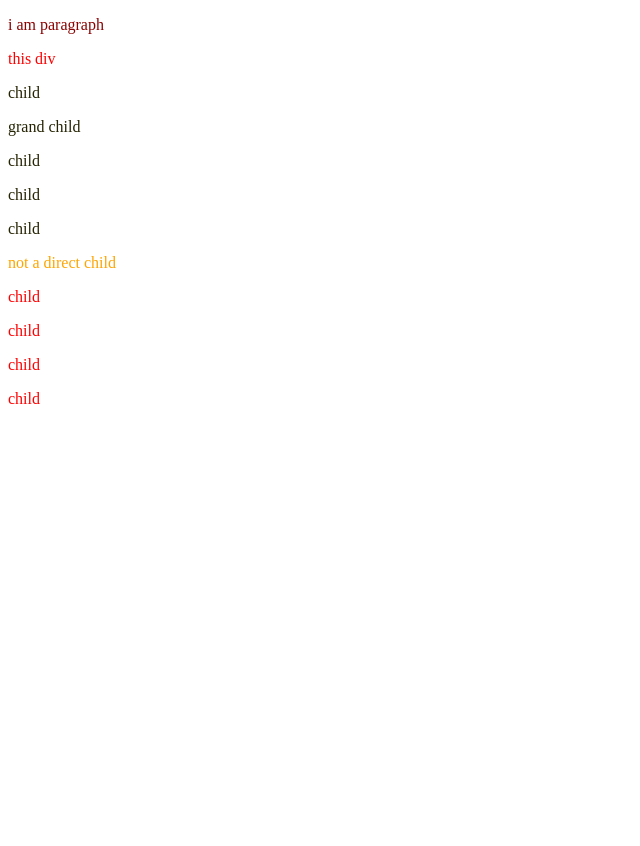
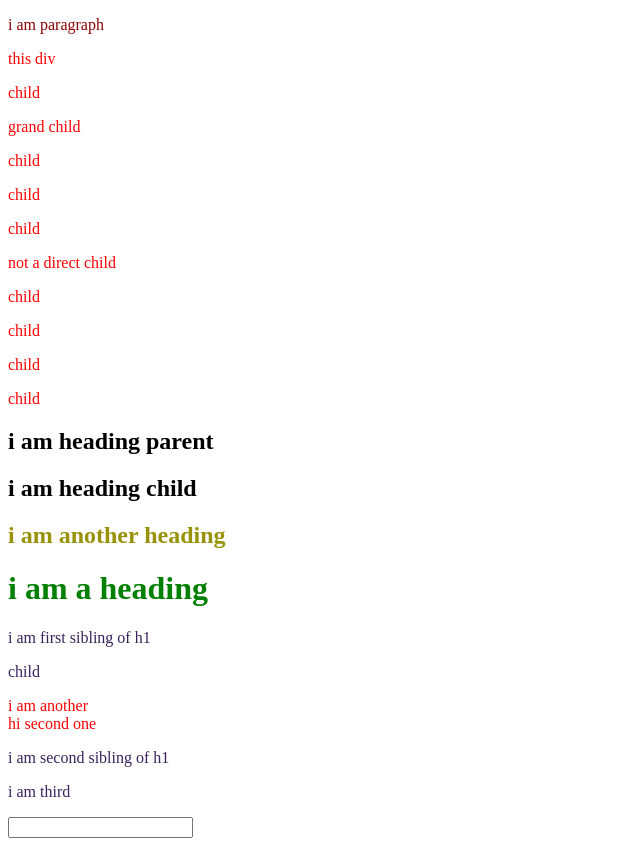
Before and after one commit to someshwarreddy/priya7am, a plain HTML site: page css/selectors.html in a window 1280 px wide. Shown: the whole page, without its empty margins (0-640 px from the left). Before the commit the page ends 800 px from the top, so only its background shows below. Drawn offline with Linux system fonts and the light colour scheme.

Commit message:
selectors

```diff
--- a/css/selectors.html
+++ b/css/selectors.html
@@ -34,11 +34,43 @@
 
         /* descendant selector useing this selector selecting all child elements of parent */
         .parent p {
-            color: orange;
+            /* color: orange; */
         }
-        /*this select used to select the only direct child elements*/
-        .parent > p {
-            color: rgb(36, 35, 2);
+
+        body h2 {
+            color: rgb(151, 146, 6);
+        }
+
+        /*this child selector select used to select the only direct child elements child selector has high specificity comapre to decendent*/
+        .parent > .child {
+            color: hsl(58, 87%, 24%);
+        }
+
+        body > h2 {
+            color: black;
+        }
+
+        /* sibling selector of adjecent */
+        h1 + p {
+            color: hsl(19, 86%, 22%);
+        }
+
+        /* general all  sibling selector */
+        h1 ~ p {
+            color: hsl(263, 46%, 25%);
+        }
+        /* combine selector */
+        /* decendent selector and child selector adjecent selector and all sibling selector */
+
+        /* specificity */
+        /* 1 id selector
+        2 class selector
+        3 element selector
+
+        */
+/*  attribute selector */
+        input[type="text"] {
+            color: hsl(0, 0%, 0%);
         }
     </style>
 </head>
@@ -70,6 +102,24 @@
     <p>child</p>
     <p>child</p>
     <p>child</p>
+    <h2> i am heading parent
+        <h2> i am heading child</h2>
+    </h2>
+
+    <div>
+        <h2> i am another heading</h2>
+    </div>
+
+    <h1> i am a heading</h1>
+    <p> i am first sibling of h1
+        <p> child </p>
+    </p>
+    <div> i am another</div>
+    <div> hi second one</div>
+    <p>i am second sibling of h1</p>
+    <p> i am third </p>
+
+    <input type="text" name="" id="">
 </body>
 
 </html>
```
Also changed, not shown: 1 other file.
